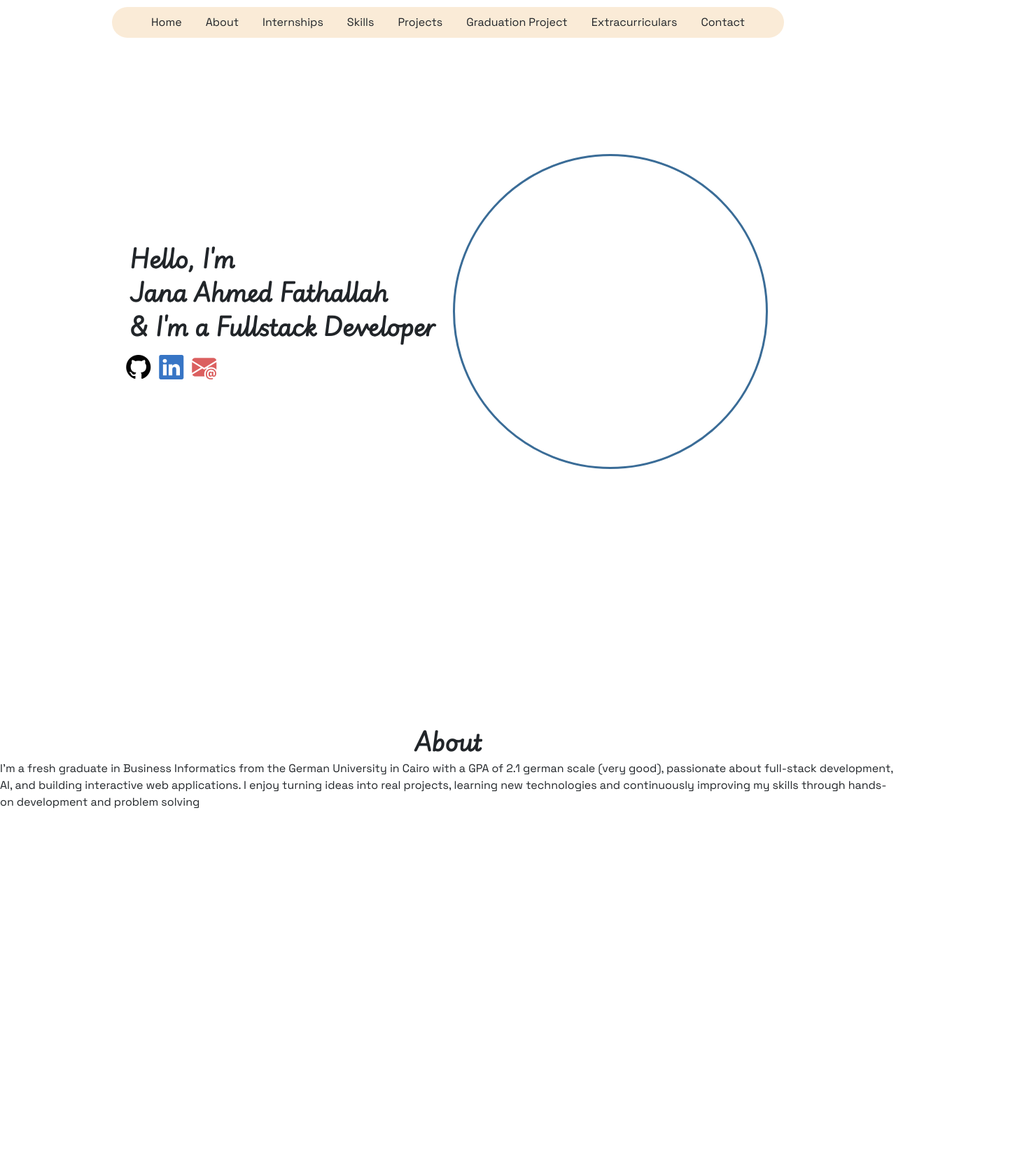
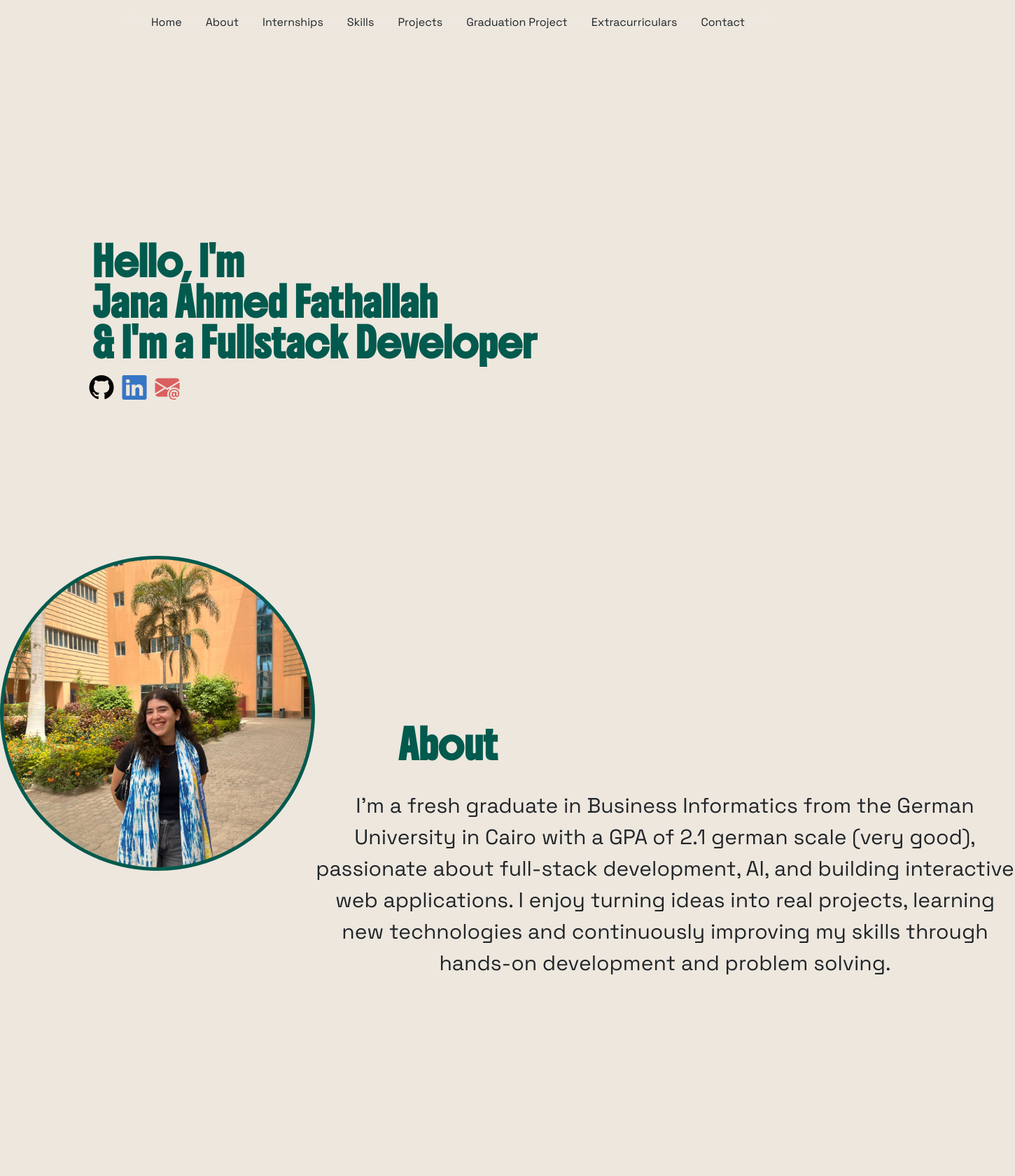
Before and after one commit to janafathallah/Jana_Fathallah_portfolio, an Angular app: page / in a window 1280 px wide. Shown: the top 1680 px of the page at 70% size, 1450 px wide, since content can reach past the window. Built offline with nearby package versions, Linux system fonts and the light colour scheme.

Commit message:
third commit

```diff
--- a/angular.json
+++ b/angular.json
@@ -32,7 +32,8 @@
               {
                 "glob": "**/*",
                 "input": "public"
-              }
+              },
+              "src/assets"
             ],
             "styles": [
               "node_modules/bootstrap/dist/css/bootstrap.min.css",
--- a/src/app/about/about.css
+++ b/src/app/about/about.css
@@ -1,5 +1,5 @@
 #About{
-    height: 700px;
+    height: 900px;
 
 }
 h2{
@@ -11,3 +11,10 @@ h2{
     margin-right: 0px;
     padding-top: 70px;
 }
+p{
+    font-size: 30px;
+    width: 1000px;
+    margin-top: 40px;
+    margin-left: 450px;
+    text-align: center;
+}
--- a/src/app/about/about.html
+++ b/src/app/about/about.html
@@ -4,6 +4,6 @@
         <p>I'm a fresh graduate in Business Informatics from the German University in Cairo with a GPA of 2.1 german
             scale (very good), passionate about full-stack development, AI, and building interactive web applications. I
             enjoy turning ideas into real projects, learning new technologies and continuously improving my skills
-            through hands-on development and problem solving</p>
+            through hands-on development and problem solving.</p>
     </div>
 </div>
--- a/src/app/home/home.css
+++ b/src/app/home/home.css
@@ -10,23 +10,33 @@
     display: flex;
     justify-content: center; /* horizontal center */
     align-items: center;
+    cursor: pointer;
+    transition: transform 0.3s ease;
+}
+.icon:hover{
+    transform: scale(1.3);
 }
 h2{
     margin-top: 100px;
     margin: 10px 2px;
+    width: 700px;
 }
 #name{
-    margin-right: 0px;
+    margin-left: 130px;
     margin-top: 340px;
 }
 #image{
     margin-top: 220px;
     border: solid;
-    border-color: rgb(58, 108, 151);
+    border-color: hsla(172, 95%, 18%, 1);
     border-radius: 50%;
-    border-width: 3px;
+    border-width: 5px;
     height: 450px;
     width: 450px;
+    background-image: url("/assets/self-image.jpg");
+    background-size: cover;          /* fills the circle */
+    background-position: center;     /* centers the image */
+    background-repeat: no-repeat;
 }
 i{
     font-weight: 300;
--- a/src/app/home/home.ts
+++ b/src/app/home/home.ts
@@ -16,6 +16,11 @@ export class Home {
   }
 
   goToEmail(){
-    window.location.href = "https://github.com/janafathallah";
+    const to = "janafathallahh@gmail.com";
+
+  window.open(
+    `https://mail.google.com/mail/?view=cm&fs=1&to=${to}`,
+    "_blank"
+  );
   }
 }
--- a/src/app/internships/internships.css
+++ b/src/app/internships/internships.css
@@ -1,5 +1,5 @@
 #Internships{
-    height: 1600px;
+    height: 1300px;
 }
 #container{
     display: flex;
@@ -14,7 +14,7 @@ h2{
 h3{
     display: flex;
     justify-content: center;
-    margin: 6% auto 5% auto;
+    margin: auto auto 5% auto;
     font-size: x-large;
 }
 h4{
@@ -33,12 +33,17 @@ label{
 .box{
 
     border-radius: 15px;
-    border-color: black;
     border-width: 5px;
-    border-style: solid;
     width: 1100px;
     height:150px;
     margin-top: 30px;
+    padding-top: 60px;
+    cursor: pointer;
+    background-color: rgba(255, 255, 255, 0.2);
+}
+.box:hover{
+    background-color: hsla(172, 95%, 18%, 0.7);
+
 }
 #model{
     background-color: aliceblue;
--- a/src/app/panel/panel.css
+++ b/src/app/panel/panel.css
@@ -1,19 +1,27 @@
-#panel{
+#panel {
     padding: 10px 10px;
     width: 100%;
     display: flex;
     justify-content: center;
     position: fixed;
 }
-ul{
+
+ul {
     text-decoration: none;
     display: flex;
-    list-style-type:none;
+    list-style-type: none;
     text-align: center;
     border-radius: 25px;
-    background-color: antiquewhite;
     width: 960px;
+    background-color: rgba(255, 255, 255, 0);
+    backdrop-filter: blur(12px);
+    -webkit-backdrop-filter: blur(12px);
+    transition: background-color 0.3s ease;
+
+    z-index: 1000;
 }
-li{
+
+li {
     margin: 10px 10px 10px 24px;
+    cursor: pointer;
 }
--- a/src/app/panel/panel.html
+++ b/src/app/panel/panel.html
@@ -1,5 +1,5 @@
 <div id="panel" >
-    <ul>
+    <ul id="ul">
         <li (click)="onclick('Home')">Home</li>
         <li (click)="onclick('About')">About</li>
         <li (click)="onclick('Internships')">Internships</li>
--- a/src/app/panel/panel.ts
+++ b/src/app/panel/panel.ts
@@ -1,4 +1,4 @@
-import { Component, EventEmitter, Output } from '@angular/core';
+import { Component, EventEmitter, HostListener, Output } from '@angular/core';
 
 @Component({
   selector: 'app-panel',
@@ -10,8 +10,22 @@ export class Panel {
   @Output() component = new EventEmitter<string>();
 
 
-  onclick(name: string){
+  onclick(name: string) {
     this.component.emit(name);
     console.log(name);
   }
+
+  @HostListener('window:scroll', [])
+  onWindowScroll() {
+
+     const panel = document.getElementById('ul');
+
+  if (panel) {
+    const scrollTop =
+      window.pageYOffset || document.documentElement.scrollTop;
+    const opacity = Math.min(scrollTop / 120, 0.28);
+
+    panel.style.backgroundColor = `rgba(255, 255, 255, ${opacity})`;
+  }
+  }
 }
--- a/src/styles.css
+++ b/src/styles.css
@@ -1,15 +1,20 @@
-h2{
-    font-family: Title;
-    font-weight: 600;
-}
-h3,h4,h5,h6,label,p,li{
-    font-family: Text;
-}
 @font-face {
   font-family: 'Title';
-  src: url('./assets/PlaywriteGBS-Italic-VariableFont_wght.ttf');
+  src: url('./assets/Boldonse-Regular.ttf');
 }
 @font-face {
   font-family: 'Text';
   src: url('./assets/SpaceGrotesk-VariableFont_wght.ttf');
 }
+body{
+  background-color: hsla(36, 31%, 90%, 1);
+}
+h2{
+    font-family: Title;
+    font-weight: 1000;
+    color: hsla(172, 95%, 18%, 1);
+    font-size: 40px;
+}
+h3,h4,h5,h6,label,p,li{
+    font-family: Text;
+}
```
Also changed, not shown: src/app/app.css (line endings or trailing spaces), src/assets/Boldonse-Regular.ttf (added), src/assets/self-image.jpg (added).
